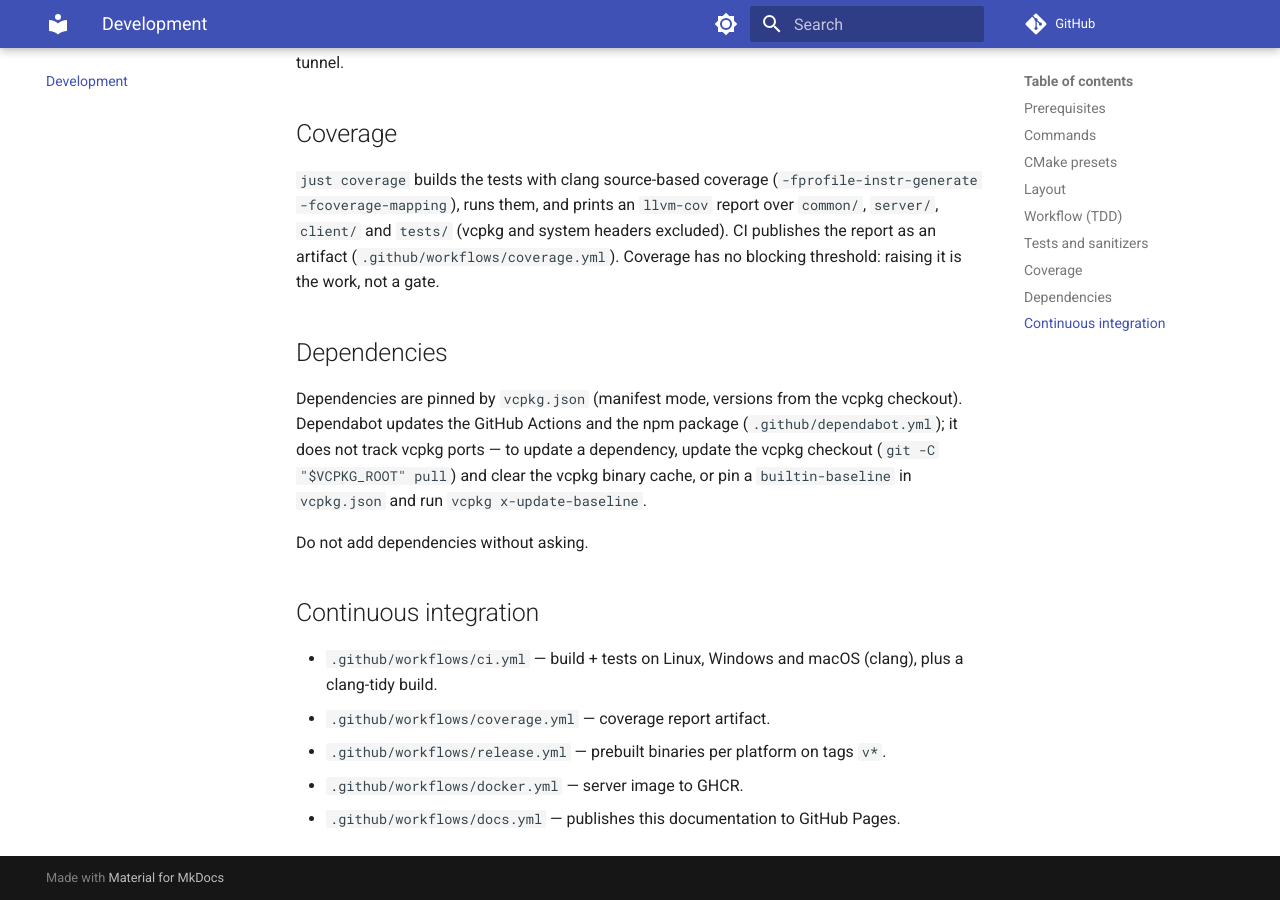
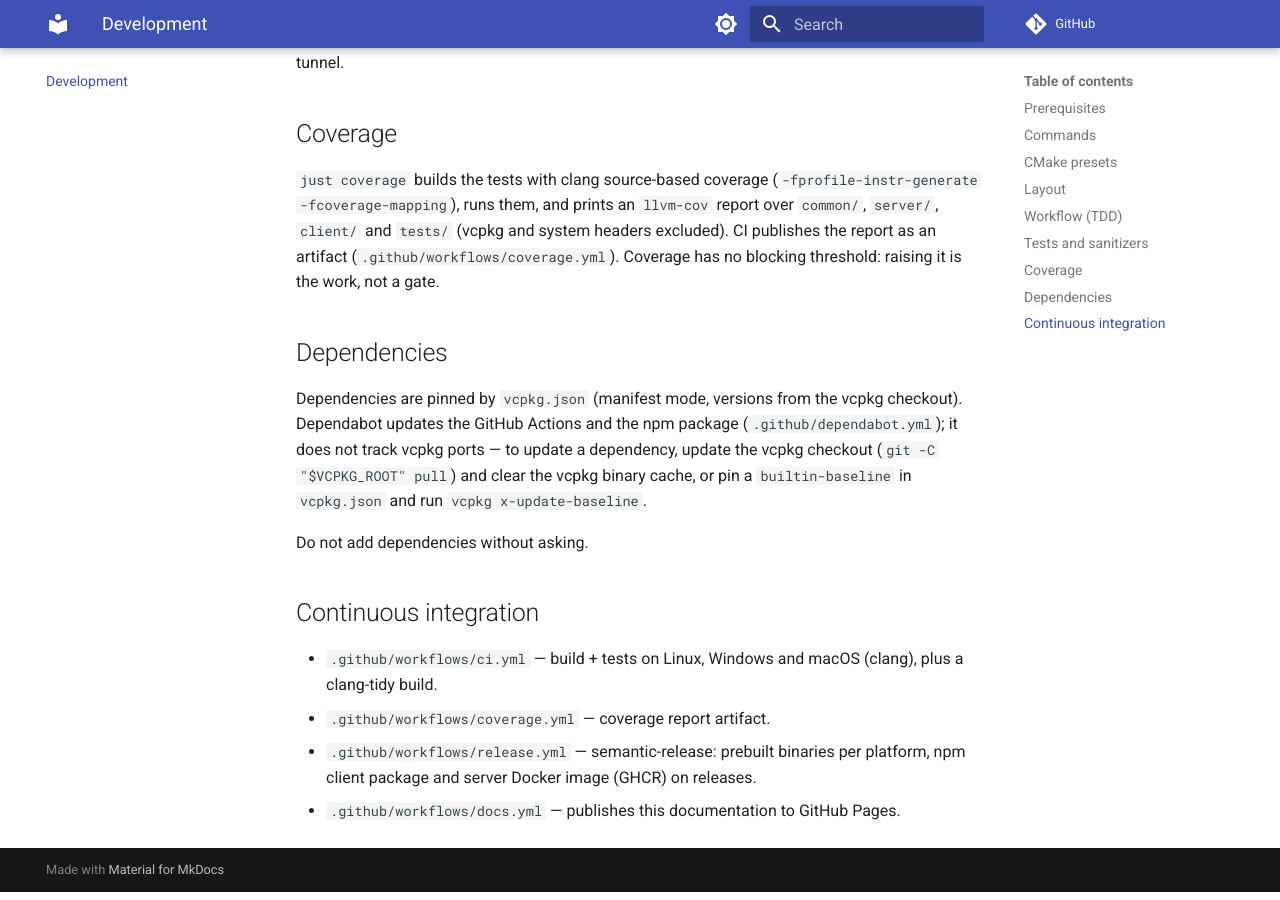
Before and after one commit to theo-dep/tunnelpp, an MkDocs documentation site: the page built from docs/development.md, in a window 1280 px wide and 900 px high, scrolled down 2177 px. Built offline with MkDocs 1.6.1 and Material for MkDocs 9.7.7, drawn with Linux system fonts in a browser that asks for light colours; comment, search, counter and statistics services are not loaded.

Commit message:
ci: publish docker image from the release workflow

```diff
--- a/docs/development.md
+++ b/docs/development.md
@@ -88,6 +88,5 @@ Do not add dependencies without asking.
 
 - `.github/workflows/ci.yml` — build + tests on Linux, Windows and macOS (clang), plus a clang-tidy build.
 - `.github/workflows/coverage.yml` — coverage report artifact.
-- `.github/workflows/release.yml` — prebuilt binaries per platform on tags `v*`.
-- `.github/workflows/docker.yml` — server image to GHCR.
+- `.github/workflows/release.yml` — semantic-release: prebuilt binaries per platform, npm client package and server Docker image (GHCR) on releases.
 - `.github/workflows/docs.yml` — publishes this documentation to GitHub Pages.
```
Also changed, not shown: .github/AGENTS.md, 2 other files.
